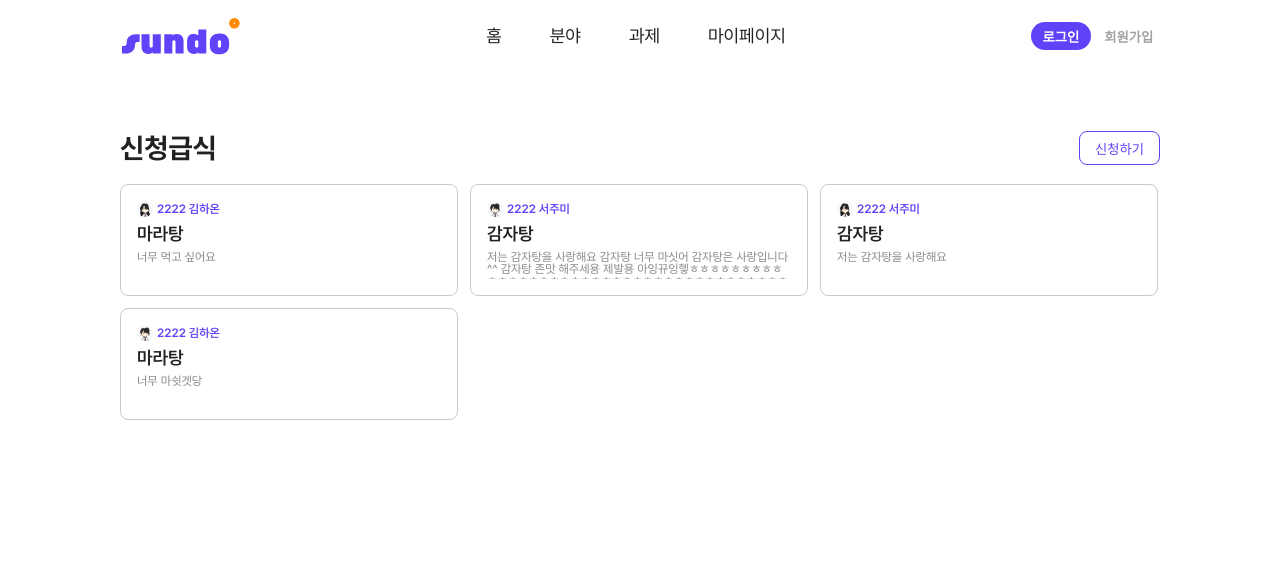
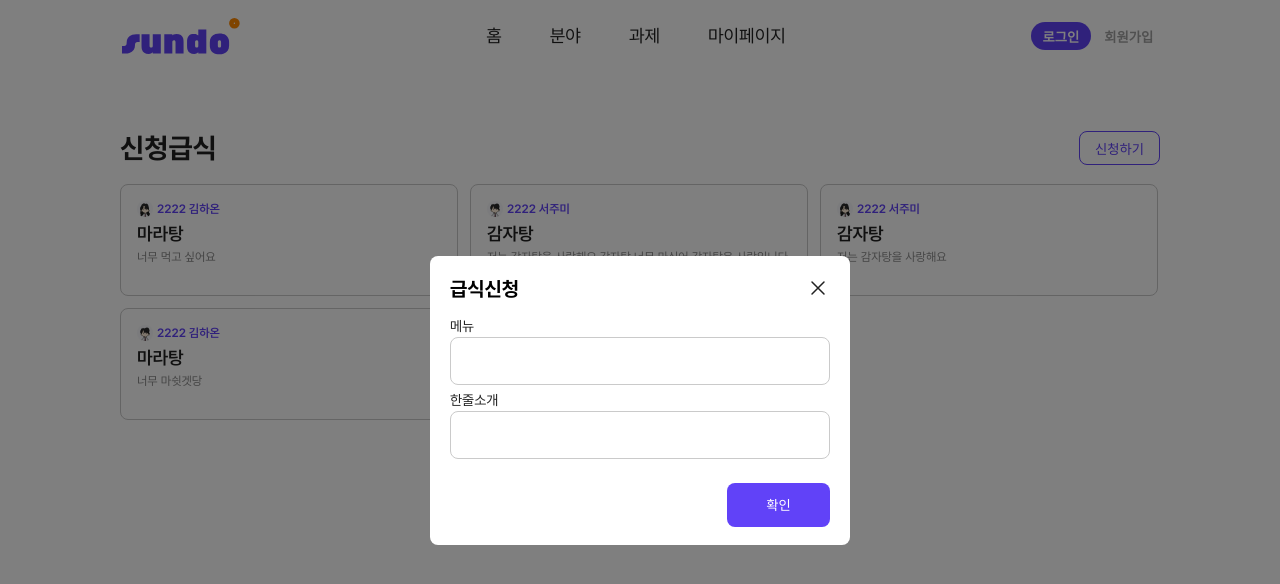
Before and after one commit to GSM-Not-Easy/Sundo-Frontend, a React (Create React App) app: page /foodlist in a window 1280 px wide. Both pictures are taken after a click on the button "신청하기". Shown: the top 584 px of the page. Built offline with nearby package versions, Linux system fonts and the light colour scheme.

Commit message:
Add food modal

```diff
--- a/src/atoms/atoms.js
+++ b/src/atoms/atoms.js
@@ -4,3 +4,8 @@ export const Step = atom({
   key: 'Step',
   default: '역할선택',
 });
+
+export const IsFoodModal = atom({
+  key: 'IsModal',
+  default: false,
+});
--- /dev/null
+++ b/src/components/FoodModal/index.jsx
@@ -0,0 +1,68 @@
+import { useEffect, useRef } from 'react';
+import * as S from './style';
+import * as A from '../../assets/svg';
+import * as C from '../';
+import { useRecoilState } from 'recoil';
+import { IsFoodModal } from '../../atoms/atoms';
+
+const FoodModal = () => {
+  const modalRef = useRef(null);
+  const [isFoodModal, setIsFoodModal] = useRecoilState(IsFoodModal);
+  useEffect(() => {
+    const handleClickOutside = (event) => {
+      if (modalRef.current && !modalRef.current.contains(event.target)) {
+        setIsFoodModal(false);
+      }
+    };
+    const handleEscapeKey = (event) => {
+      if (event.keyCode === 27) {
+        setIsFoodModal(false);
+      }
+    };
+
+    if (isFoodModal) {
+      window.addEventListener('mousedown', handleClickOutside);
+      window.addEventListener('keydown', handleEscapeKey);
+    }
+
+    return () => {
+      window.removeEventListener('mousedown', handleClickOutside);
+      window.removeEventListener('keydown', handleEscapeKey);
+    };
+  }, [isFoodModal]);
+  return (
+    <S.FoodModal>
+      <S.ModalWrapper ref={modalRef}>
+        <S.ModalTitleWrapper>
+          <S.Title>급식신청</S.Title>
+          <div onClick={() => setIsFoodModal(false)}>
+            <A.XMark />
+          </div>
+        </S.ModalTitleWrapper>
+        <S.InputWrapper>
+          <S.InputItem>
+            <label htmlFor='menu'>메뉴</label>
+            <input id='menu' />
+          </S.InputItem>
+          <S.InputItem>
+            <label htmlFor='intro'>한줄소개</label>
+            <input id='intro' />
+          </S.InputItem>
+        </S.InputWrapper>
+        <S.ButtonContainer>
+          <C.Button
+            width='6.4375rem'
+            height='2.75rem'
+            backgroundcolor='#6142F8'
+            borderradius='0.5rem'
+            color='#fff'
+          >
+            확인
+          </C.Button>
+        </S.ButtonContainer>
+      </S.ModalWrapper>
+    </S.FoodModal>
+  );
+};
+
+export default FoodModal;
--- /dev/null
+++ b/src/components/FoodModal/style.js
@@ -0,0 +1,73 @@
+import styled from 'styled-components';
+
+export const FoodModal = styled.div`
+  width: 100vw;
+  height: 100vh;
+  position: absolute;
+  background: rgba(0, 0, 0, 0.5);
+  display: flex;
+  align-items: center;
+  justify-content: center;
+`;
+
+export const ModalWrapper = styled.div`
+  width: 26.25rem;
+  height: 18.0625rem;
+  background-color: #fff;
+  border-radius: 0.5rem;
+  padding: 1.25rem;
+  display: flex;
+  flex-direction: column;
+`;
+
+export const ModalTitleWrapper = styled.div`
+  display: flex;
+  justify-content: space-between;
+  align-items: center;
+  margin-bottom: 1rem;
+
+  svg {
+    cursor: pointer;
+  }
+`;
+
+export const Title = styled.h1`
+  color: 212121;
+  font-size: 1.25rem;
+  font-weight: 700;
+`;
+
+export const InputWrapper = styled.form`
+  display: flex;
+  flex-direction: column;
+  gap: 0.5rem;
+`;
+
+export const InputItem = styled.div`
+  display: flex;
+  flex-direction: column;
+  gap: 0.25rem;
+  label {
+    font-size: 0.875rem;
+    color: #212121;
+  }
+
+  input {
+    width: 100%;
+    height: 3rem;
+    padding-left: 1rem;
+    border-radius: 0.5rem;
+    border: 0.0625rem solid #cacaca;
+
+    &:focus {
+      border: 1px solid #6142f8;
+    }
+  }
+`;
+
+export const ButtonContainer = styled.div`
+  width: 100%;
+  display: flex;
+  justify-content: flex-end;
+  margin-top: 1.5rem;
+`;
--- a/src/components/index.js
+++ b/src/components/index.js
@@ -2,3 +2,4 @@ export { default as Button } from './Button';
 export { default as Header } from './Header';
 export { default as ReceivedChat } from './ReceivedChat';
 export { default as SendedChat } from './SendedChat';
+export { default as FoodModal } from './FoodModal';
--- a/src/pageContainer/FoodListPage/index.jsx
+++ b/src/pageContainer/FoodListPage/index.jsx
@@ -3,9 +3,12 @@ import * as C from '../../components';
 import * as A from '../../assets/svg';
 import Girl from '../../assets/png/Girl.png';
 import Boy from '../../assets/png/Boy.png';
+import { useRecoilState } from 'recoil';
+import { IsFoodModal } from '../../atoms/atoms';
 
 const FoodListPage = () => {
   let isStudent = true;
+  const [isFoodModal, setIsFoodModal] = useRecoilState(IsFoodModal);
   const Food = [
     {
       classNum: '2222',
@@ -34,11 +37,14 @@ const FoodListPage = () => {
   ];
   return (
     <S.FoodList>
+      {isFoodModal && <C.FoodModal />}
       <C.Header />
       <S.FoodWrapper>
         <S.FoodTitleWrapper>
           <S.FoodTitle>신청급식</S.FoodTitle>
-          {isStudent && <S.Button>신청하기</S.Button>}
+          {isStudent && (
+            <S.Button onClick={() => setIsFoodModal(true)}>신청하기</S.Button>
+          )}
         </S.FoodTitleWrapper>
         <S.FoodItemList>
           {Food.map((Food, idx) =>
```
